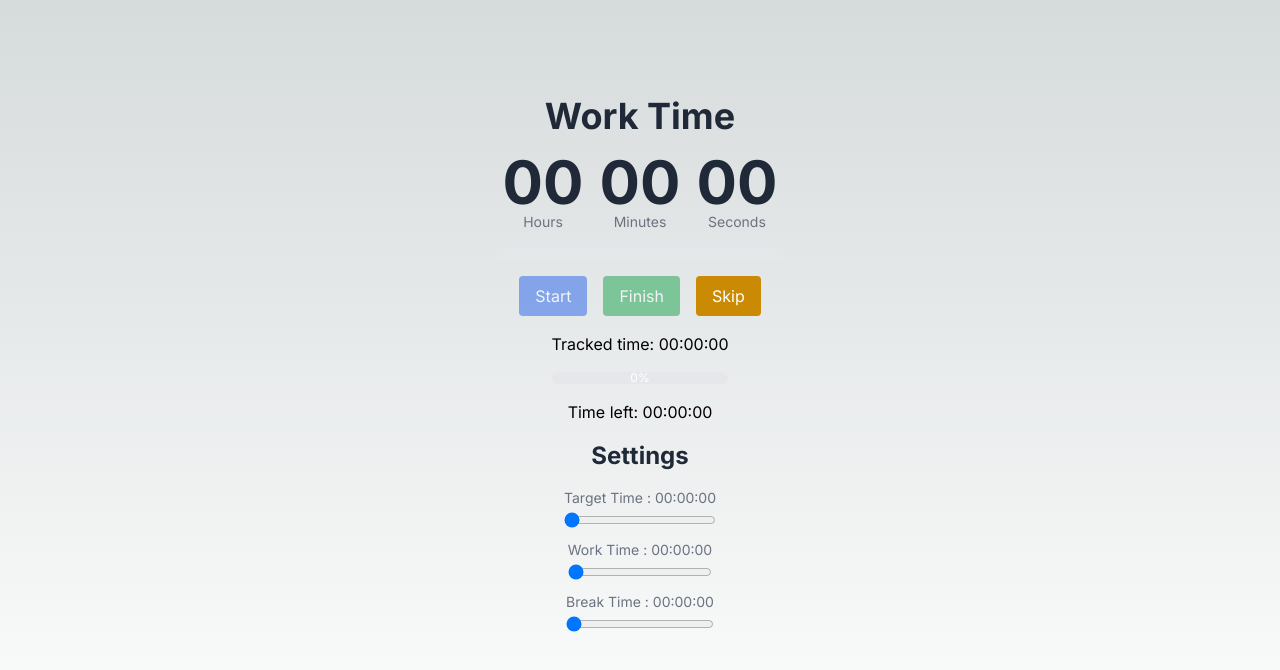
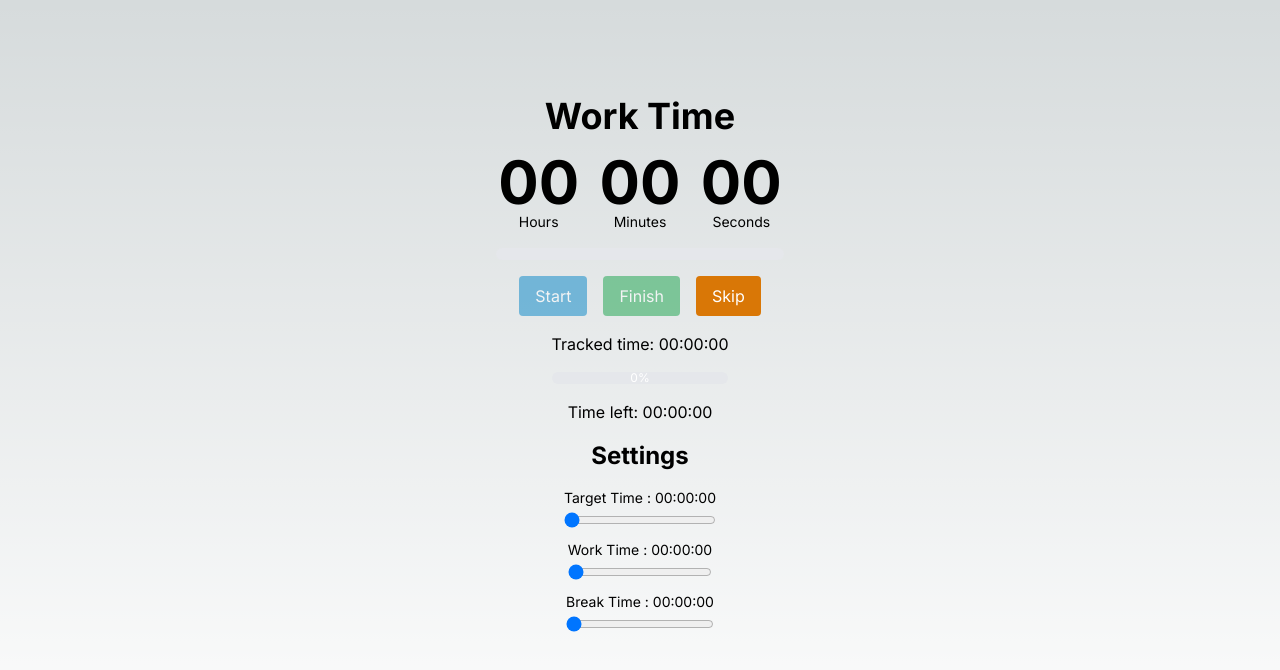
Before and after one commit to doulosHector/work-timer-nextjs, a Next.js app: page / in a window 1280 px wide. Shown: the top 670 px of the page. Built offline with nearby package versions, Linux system fonts and the light colour scheme.

Commit message:
styles: change root colors for dark theme

```diff
--- a/src/app/components/atoms/Button.tsx
+++ b/src/app/components/atoms/Button.tsx
@@ -6,14 +6,15 @@ const Button = ({
 }: {
   onClick: () => void;
   children: React.ReactNode;
-  color: "blue" | "red" | "yellow" | "green";
+  color: "blue" | "red" | "yellow" | "green" | "orange";
   disabled?: boolean;
 }) => {
   const styles = {
-    blue: "bg-blue-600",
+    blue: "bg-sky-600",
     red: "bg-red-600",
     yellow: "bg-yellow-600",
     green: "bg-green-600",
+    orange: "bg-amber-600",
   };
   return (
     <button
--- a/src/app/components/atoms/ProgressBar.tsx
+++ b/src/app/components/atoms/ProgressBar.tsx
@@ -6,7 +6,7 @@ const ProgressBar = ({
   showPercentage?: boolean;
 }) => {
   return (
-    <div className="w-full bg-gray-200 rounded-full h-3 dark:bg-gray-700 mt-4">
+    <div className="w-full bg-gray-200 rounded-full h-3 mt-4">
       <div
         className={`h-3 rounded-full transition-all duration-500 ${
           progress < 100 ? "bg-blue-600" : "bg-green-600"
--- a/src/app/components/atoms/RangeInput.tsx
+++ b/src/app/components/atoms/RangeInput.tsx
@@ -31,7 +31,7 @@ const RangeInput: React.FC<RangeInputProps> = ({
 
   return (
     <div className="flex flex-col items-center">
-      <label className="text-sm text-gray-500" htmlFor={id}>
+      <label className="text-sm" htmlFor={id}>
         {label} : {formatTime(hours, minutes, 0)}
       </label>
       <input
--- a/src/app/components/atoms/TimeDigits.tsx
+++ b/src/app/components/atoms/TimeDigits.tsx
@@ -2,11 +2,9 @@ import { formatDigits } from "@/app/utils/formatTime";
 
 const TimeDigits = ({ label, time }: { label: string; time: number }) => {
   return (
-    <div className="flex flex-col items-center">
-      <span className="text-6xl font-bold text-gray-800">
-        {formatDigits(time)}
-      </span>
-      <span className="text-sm text-gray-500">{label}</span>
+    <div className="flex flex-col items-center justify-center w-24">
+      <span className="text-6xl font-bold">{formatDigits(time)}</span>
+      <span className="text-sm">{label}</span>
     </div>
   );
 };
--- a/src/app/components/molecules/Settings.tsx
+++ b/src/app/components/molecules/Settings.tsx
@@ -40,7 +40,7 @@ const Settings = ({
 
   return (
     <div className="flex flex-col items-center mt-10 space-y-4">
-      <h2 className="text-2xl font-bold text-gray-800">Settings</h2>
+      <h2 className="text-2xl font-bold">Settings</h2>
       <RangeInput
         id="target-time"
         label="Target Time"
--- a/src/app/components/molecules/Timer.tsx
+++ b/src/app/components/molecules/Timer.tsx
@@ -80,7 +80,7 @@ const Timer = ({
 
   return (
     <div className="flex flex-col items-center justify-center space-y-4">
-      <h1 className="text-4xl font-bold text-gray-800">{title}</h1>
+      <h1 className="text-4xl font-bold">{title}</h1>
       <div className="flex flex-grow space-x-4 w-72 justify-center">
         <TimeDigits label="Hours" time={hours} />
         <TimeDigits label="Minutes" time={minutes} />
@@ -94,7 +94,7 @@ const Timer = ({
         <Button onClick={stopTimer} color="green" disabled={!isRunning}>
           Finish
         </Button>
-        <Button onClick={stopTimer} color="yellow">
+        <Button onClick={stopTimer} color="orange">
           Skip
         </Button>
       </div>
--- a/src/app/globals.css
+++ b/src/app/globals.css
@@ -8,13 +8,13 @@
   --background-end-rgb: 255, 255, 255;
 }
 
-/* @media (prefers-color-scheme: dark) {
+@media (prefers-color-scheme: dark) {
   :root {
-    --foreground-rgb: 255, 255, 255;
-    --background-start-rgb: 0, 0, 0;
-    --background-end-rgb: 0, 0, 0;
+    --foreground-rgb: 238, 238, 238;
+    --background-start-rgb: 0, 51, 102;
+    --background-end-rgb: 11, 79, 128;
   }
-} */
+}
 
 body {
   color: rgb(var(--foreground-rgb));
```
